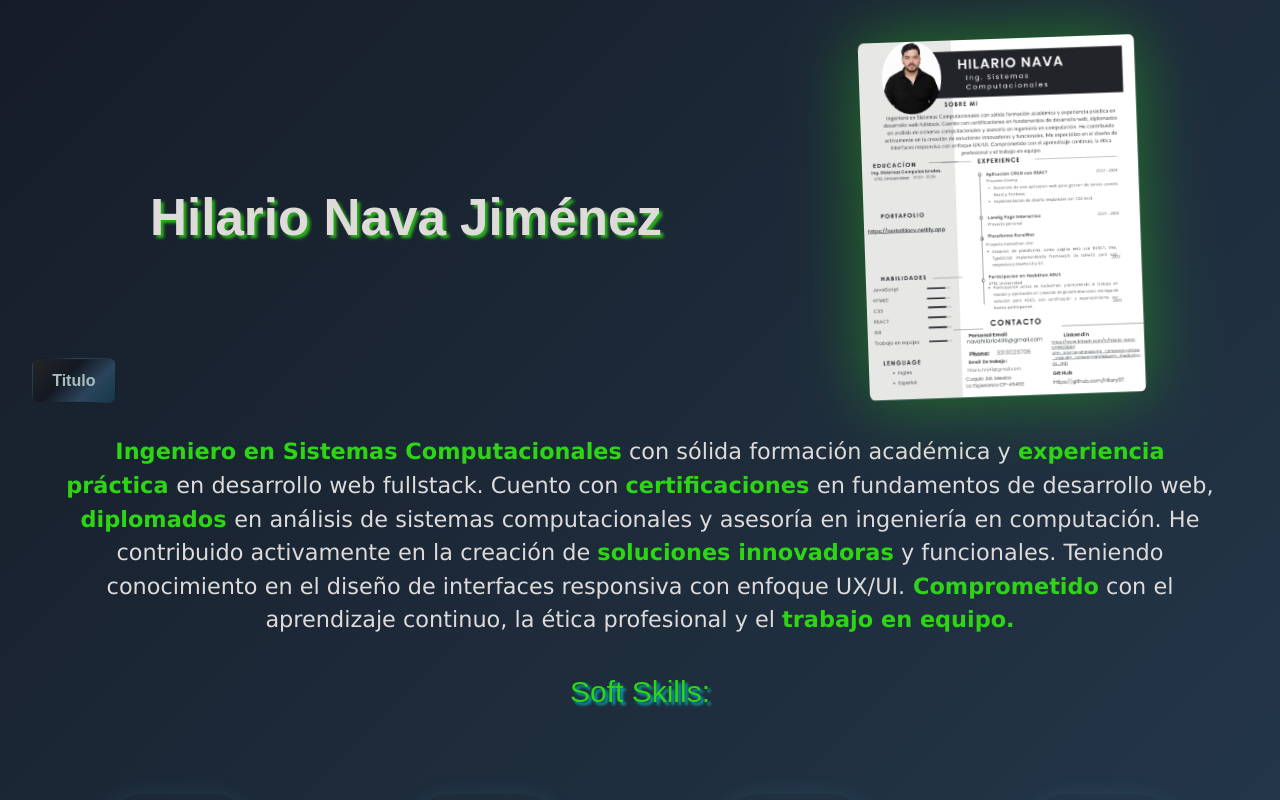
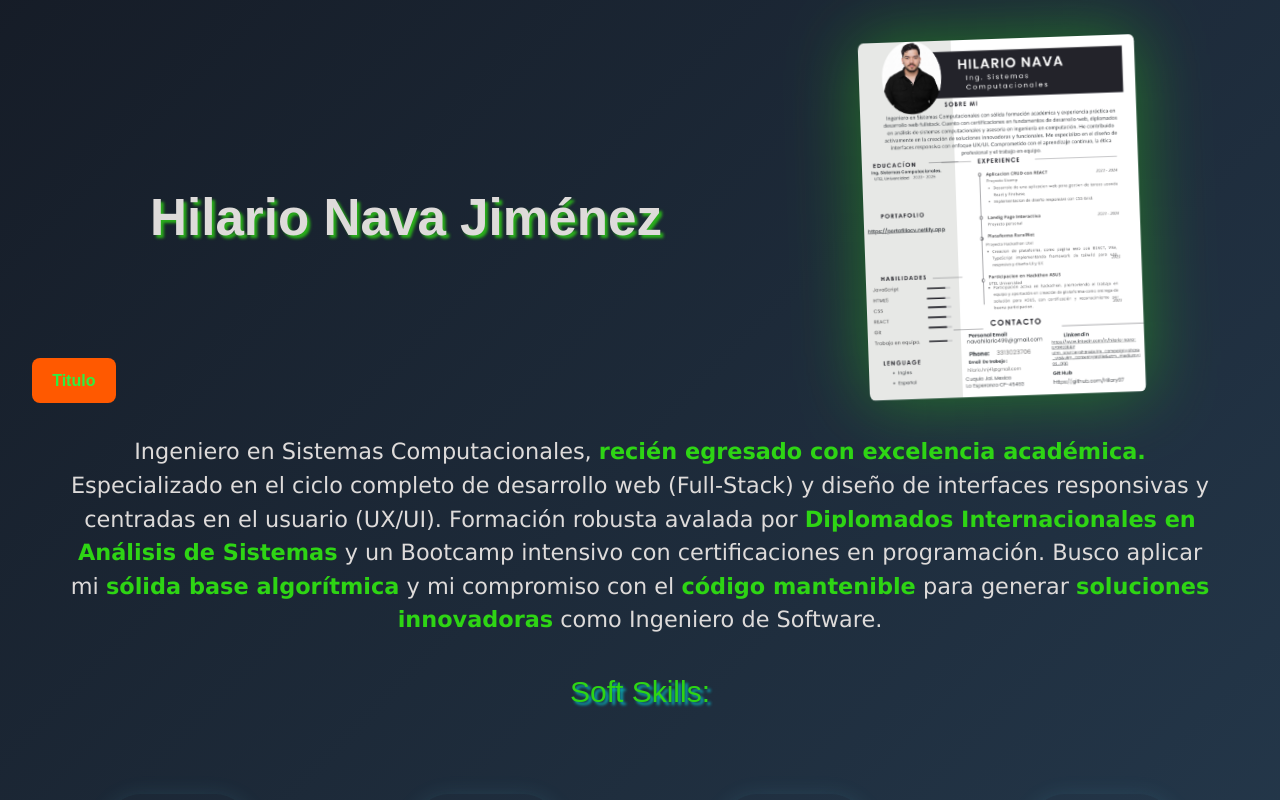
Before and after one commit to Hilary97/Portafolio-Hilario, a React (Vite) app: page / in a window 1280 px wide. Shown: the top 800 px of the page. Built offline with nearby package versions, Linux system fonts and the light colour scheme; a web font is replaced by a local one.

Commit message:
Cambio de descripcion y color de boton del titulo

```diff
--- a/src/App.css
+++ b/src/App.css
@@ -59,7 +59,7 @@ h3 {
     font-size: 1rem;
     font-family: 'Dungeon Depths', sans-serif;
 
-      background: linear-gradient(135deg, #232526 0%, #141923 40%, #2b455c 70%, #123848 100%);
+      background: rgb(255, 89, 0);
       &:hover {
     transform: scale(1.01);
     filter: drop-shadow(0 0 1em rgba(46, 213, 20, 0.447));
--- a/src/App.jsx
+++ b/src/App.jsx
@@ -1,48 +1,62 @@
-import { useState } from 'react'
+import { useState } from "react";
 
-import imagenCV from "/Cv_Hilario_Portafolio.png"
+import imagenCV from "/Cv_Hilario_Portafolio.png";
 
-import './App.css'
-import { Imagen } from './Imgenes.jsx'
-import {Logos} from './Logos.jsx'
-import { Proyectos } from './Proyectos.jsx'
-import titulo from "/TituloUTEL.png"
+import "./App.css";
+import { Imagen } from "./Imgenes.jsx";
+import { Logos } from "./Logos.jsx";
+import { Proyectos } from "./Proyectos.jsx";
+import titulo from "/TituloUTEL.png";
 
 function App() {
-  const [count, setCount] = useState(0)
+  const [count, setCount] = useState(0);
   const openTitulo = () => {
-    window.open(titulo)
-  }
+    window.open(titulo);
+  };
 
   return (
     <>
-      <div className='header '>
+      <div className="header ">
         <h1>Hilario Nava Jiménez</h1>
-        <a href={imagenCV}> <img src={imagenCV} alt="" id='photo'/></a>
+        <a href={imagenCV}>
+          {" "}
+          <img src={imagenCV} alt="" id="photo" />
+        </a>
       </div>
-        <div class = "relative" >
-            <button onClick={openTitulo} class = "absolute bottom-0 left-0" ><b style={{color:'rgba(168, 189, 189, 1) ' }}>Titulo</b></button>
-        </div>
-
+      <div class="relative">
+        <button onClick={openTitulo} class="absolute bottom-0 left-0">
+          <b style={{ color: "rgba(46, 239, 66, 1) " }}>Titulo</b>
+        </button>
+      </div>
 
       <div>
-        <h2 className='informacion'>
-          <b style={{ color: 'rgb(46, 213, 20)' }}>Ingeniero en Sistemas Computacionales</b>  con sólida formación académica y <b style={{color: 'rgb(46, 213, 20)'}}>experiencia práctica </b>
-          en desarrollo web fullstack. Cuento con <b style={{ color: 'rgb(46, 213, 20)' }}>certificaciones </b> en fundamentos de desarrollo web,
-          <b style={{ color: 'rgb(46, 213, 20)' }}> diplomados </b> en análisis de sistemas computacionales y asesoría en ingeniería en computación.
-          He contribuido activamente en la creación de <b style={{ color: 'rgb(46, 213, 20)' }}>soluciones innovadoras</b> y funcionales.
-          Teniendo conocimiento en el diseño de interfaces responsiva con enfoque UX/UI.
-          <b style={{ color: 'rgb(46, 213, 20)' }}> Comprometido</b> con el aprendizaje continuo, la ética profesional y el <b style={{color: 'rgb(46, 213, 20)'}}>trabajo en equipo.</b>
+        <h2 className="informacion">
+          Ingeniero en Sistemas Computacionales,{" "}
+          <b style={{ color: "rgb(46, 213, 20)" }}>
+            recién egresado con excelencia académica.{" "}
+          </b>
+          Especializado en el ciclo completo de desarrollo web (Full-Stack) y
+          diseño de interfaces responsivas y centradas en el usuario (UX/UI).
+          Formación robusta avalada por{" "}
+          <b style={{ color: "rgb(46, 213, 20)" }}>
+            Diplomados Internacionales en Análisis de Sistemas
+          </b>{" "}
+          y un Bootcamp intensivo con certificaciones en programación. Busco
+          aplicar mi{" "}
+          <b style={{ color: "rgb(46, 213, 20" }}>sólida base algorítmica</b> y
+          mi compromiso con el{" "}
+          <b style={{ color: "rgb(46, 213, 20" }}>código mantenible</b> para
+          generar{" "}
+          <b style={{ color: "rgb(46, 213, 20)" }}>soluciones innovadoras</b>{" "}
+          como Ingeniero de Software.
         </h2>
       </div>
-      <h3>
-        Soft Skills:
-      </h3>
-          <Logos />
-          <Proyectos/>
-          <Imagen />
+      <h3>Soft Skills:</h3>
+      <Logos />
+      <Proyectos />
+      <Imagen />
     </>
-  )
+  );
 }
 
-export default App
+export default App;
```
